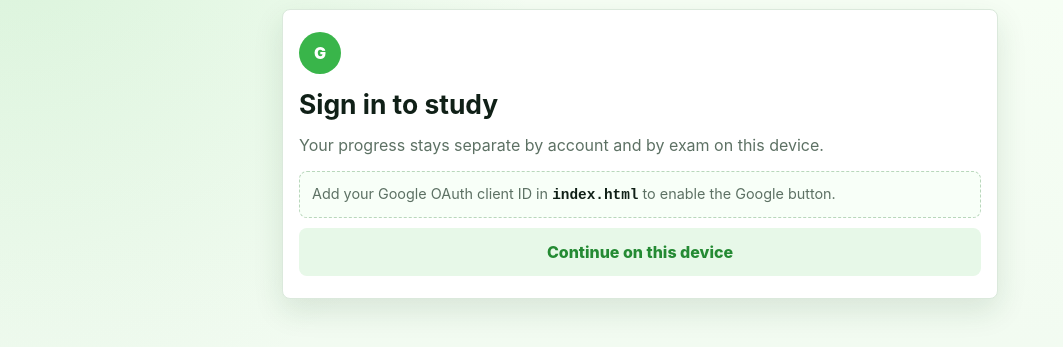
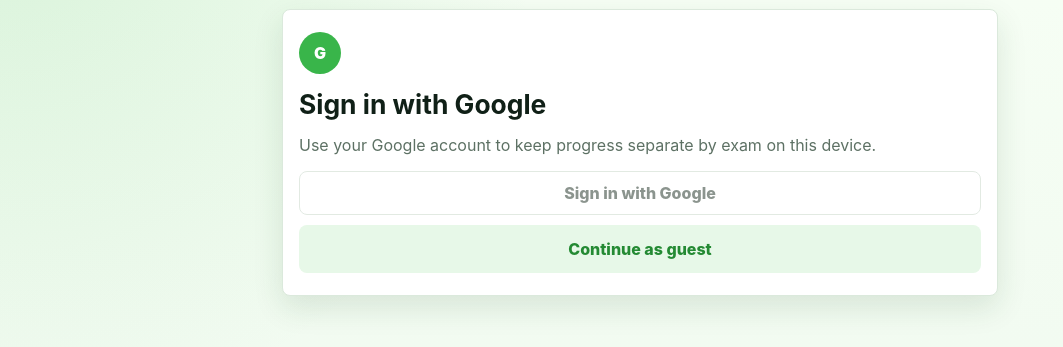
Before and after one commit to amrhsnd/exam-sprint-se, a website: page exam-sprint-offline.html in a window 1280 px wide. Shown: the part 113-460 px from the top of the page, without its empty margins (0-1063 px from the left). Drawn offline with nearby package versions, Linux system fonts and the light colour scheme.

Commit message:
Polish Google sign-in screen

```diff
--- a/exam-sprint-offline.html
+++ b/exam-sprint-offline.html
@@ -541,19 +541,15 @@ button {
   min-height: 44px;
 }
 
-.setup-note {
-  padding: 12px;
-  border: 1px dashed #b9d7bc;
+.google-placeholder {
+  min-height: 44px;
+  border: 1px solid #d7e2d8;
   border-radius: 8px;
-  color: var(--muted);
-  background: #f8fff8;
-  font-size: 0.9rem;
-  line-height: 1.4;
-}
-
-.setup-note code {
-  color: var(--ink);
+  color: #5f6c63;
+  background: #ffffff;
   font-weight: 850;
+  opacity: 0.72;
+  cursor: not-allowed;
 }
 
 .exam-picker {
@@ -773,7 +769,7 @@ button {
 (() => {
   "use strict";
 
-  const APP_VERSION = "20260716-multi-exam-login-v2";
+  const APP_VERSION = "20260716-multi-exam-login-v3";
   const EXAM_CATALOG_URL = `./data/exams.json?v=${APP_VERSION}`;
   const AUTH_STORAGE_KEY = "exam-sprint-user-v1";
   const LEGACY_STORAGE_KEY = "exam-sprint-state-v1";
@@ -1320,8 +1316,10 @@ button {
 
     if (!app.user) {
       app.els.courseLabel.textContent = "Sign in";
+      renderEmptyStats();
     } else if (!app.activeExam) {
       app.els.courseLabel.textContent = "Choose exam";
+      renderEmptyStats();
     }
   }
 
@@ -1333,6 +1331,12 @@ button {
 
     const label = app.activeExam?.title || app.data?.metadata?.title || "Exam Sprint";
     app.els.courseLabel.textContent = label.replace(" Exam Quiz Data", "");
+  }
+
+  function renderEmptyStats() {
+    app.els.coveredValue.textContent = "0/0";
+    app.els.answeredValue.textContent = "0";
+    app.els.reviewValue.textContent = "0";
   }
 
   function renderLesson() {
@@ -1392,22 +1396,18 @@ button {
   }
 
   function renderSignIn() {
-    const googleSetup = GOOGLE_CLIENT_ID
+    const googleControl = GOOGLE_CLIENT_ID
       ? `<div id="googleSignInButton" class="google-button"></div>`
-      : `
-        <div class="setup-note">
-          Add your Google OAuth client ID in <code>index.html</code> to enable the Google button.
-        </div>
-      `;
+      : `<button type="button" class="google-placeholder" disabled>Sign in with Google</button>`;
 
     return `
       <section class="auth-card">
         <span class="panel-icon">G</span>
-        <h2>Sign in to study</h2>
-        <p>Your progress stays separate by account and by exam on this device.</p>
+        <h2>Sign in with Google</h2>
+        <p>Use your Google account to keep progress separate by exam on this device.</p>
         <div class="auth-actions">
-          ${googleSetup}
-          <button type="button" class="secondary-btn" data-action="local-sign-in">Continue on this device</button>
+          ${googleControl}
+          <button type="button" class="secondary-btn" data-action="local-sign-in">Continue as guest</button>
         </div>
       </section>
     `;
@@ -1941,8 +1941,13 @@ button {
 
   function handleGoogleCredential(response) {
     const profile = decodeJwtPayload(response.credential);
+    if (!isValidGoogleProfile(profile)) {
+      showToast("Google sign-in could not be verified.");
+      return;
+    }
+
     setUser({
-      id: profile.sub || profile.email || "google-user",
+      id: profile.sub,
       name: profile.name || profile.given_name || "Google user",
       email: "",
       picture: profile.picture || "",
@@ -1966,6 +1971,17 @@ button {
     }
   }
 
+  function isValidGoogleProfile(profile) {
+    const issuer = profile.iss || "";
+    const expiresAt = Number(profile.exp || 0) * 1000;
+    return (
+      profile.sub &&
+      profile.aud === GOOGLE_CLIENT_ID &&
+      (issuer === "https://accounts.google.com" || issuer === "accounts.google.com") &&
+      expiresAt > Date.now()
+    );
+  }
+
   function migrateLegacyState() {
     const firstExamId = app.exams[0]?.id;
     if (!firstExamId) return;
--- a/service-worker.js
+++ b/service-worker.js
@@ -1,5 +1,5 @@
-const APP_VERSION = "20260716-multi-exam-login-v2";
-const CACHE_NAME = "exam-sprint-v10";
+const APP_VERSION = "20260716-multi-exam-login-v3";
+const CACHE_NAME = "exam-sprint-v11";
 const ASSETS = [
   "./",
   "./index.html",
--- a/styles.css
+++ b/styles.css
@@ -529,19 +529,15 @@ button {
   min-height: 44px;
 }
 
-.setup-note {
-  padding: 12px;
-  border: 1px dashed #b9d7bc;
+.google-placeholder {
+  min-height: 44px;
+  border: 1px solid #d7e2d8;
   border-radius: 8px;
-  color: var(--muted);
-  background: #f8fff8;
-  font-size: 0.9rem;
-  line-height: 1.4;
-}
-
-.setup-note code {
-  color: var(--ink);
+  color: #5f6c63;
+  background: #ffffff;
   font-weight: 850;
+  opacity: 0.72;
+  cursor: not-allowed;
 }
 
 .exam-picker {
```
Also changed, not shown: app.js (+32 -12 lines), index.html (+2 -2 lines), README.md.
